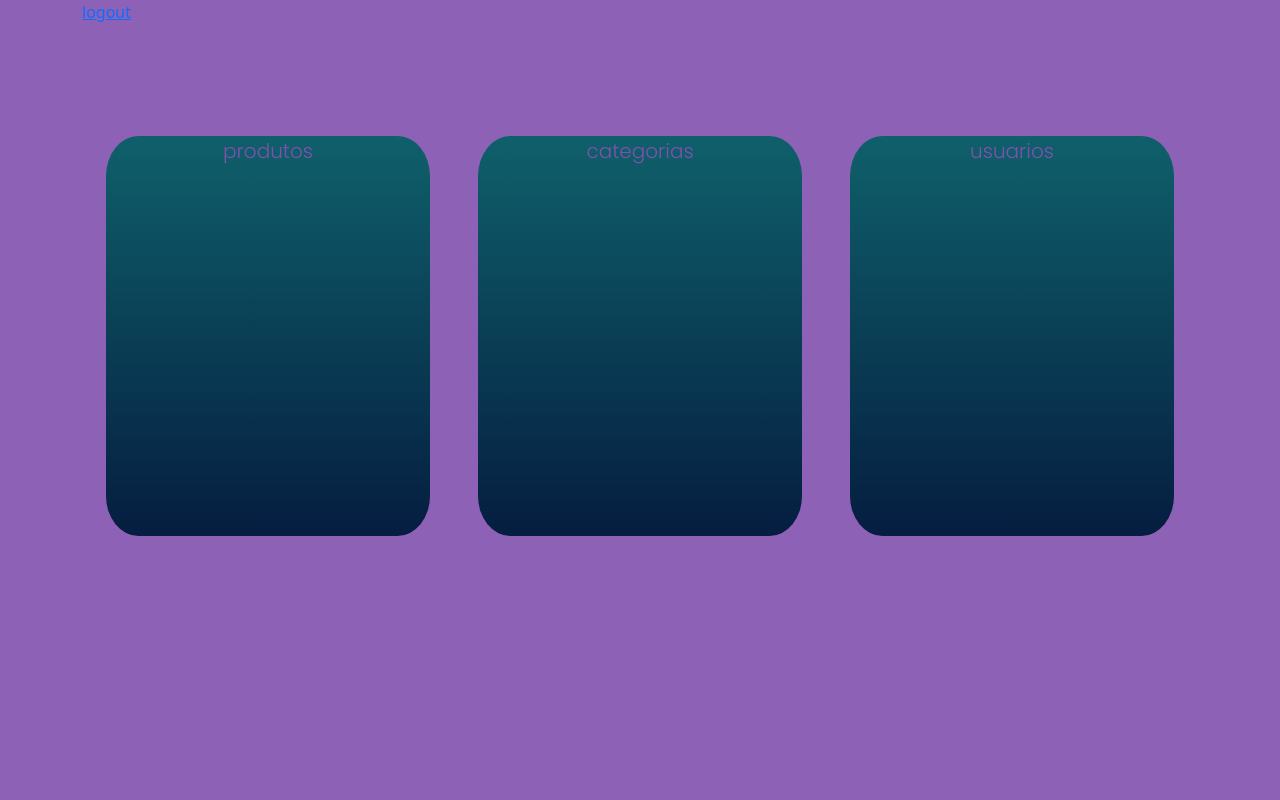
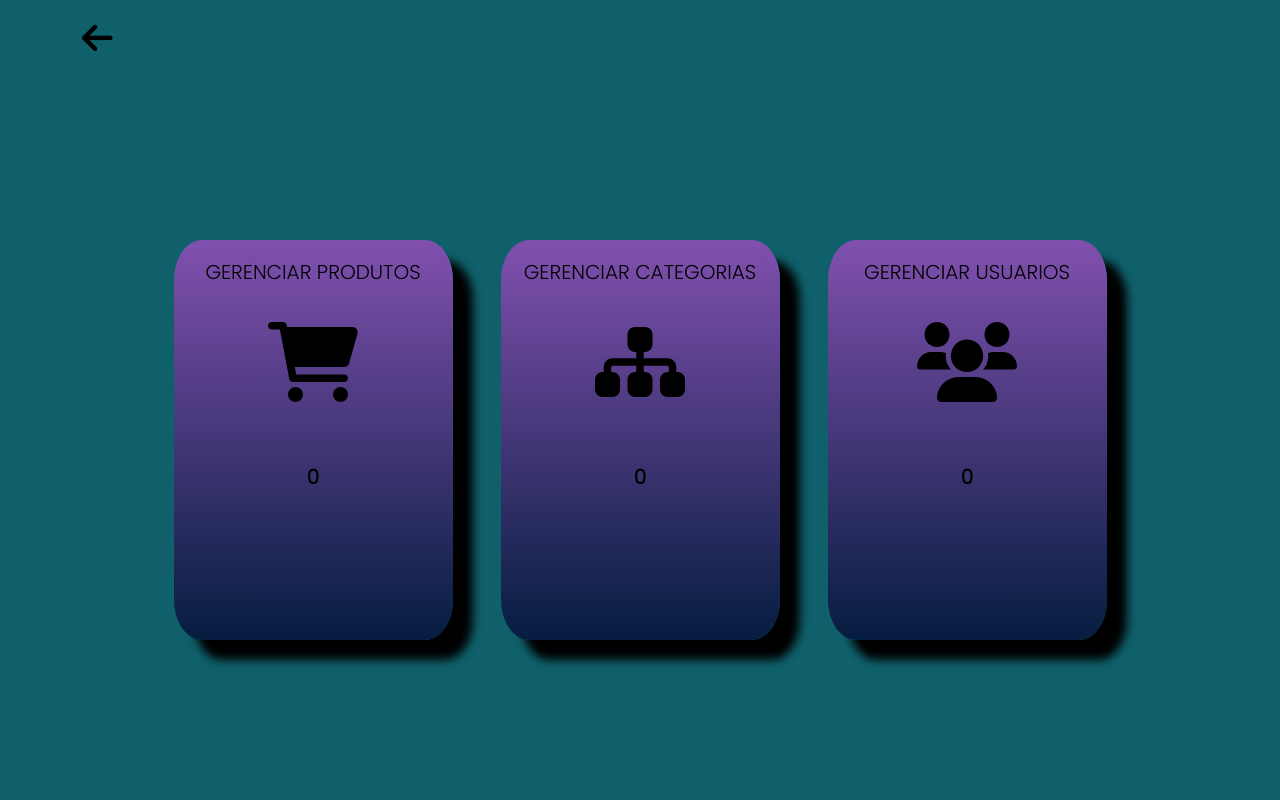
Before and after one commit to gabriellac2002/Artella, a PHP site: the page made by app/views/site/dashBoardAdm .html in a window 1280 px wide. Run offline with PHP 8.4, Linux system fonts and the light colour scheme.

Commit message:
Add Icons, botão logout e iniciando responsividade

```diff
--- a/app/views/site/dashBoardAdm .html
+++ b/app/views/site/dashBoardAdm .html
@@ -26,6 +26,8 @@
       rel="stylesheet"
     />
 
+    <link rel="stylesheet" href="../../../public/fontawesome/css/all.css" />
+
     <link rel="stylesheet" href="../../../public/css/styles.css" />
     <link rel="stylesheet" href="../../../public/css/dashBoardAdmStyle.css" />
 
@@ -34,13 +36,28 @@
   <body>
     <div class="container">
       <div class="topBar">
-        <a href="">logout</a>
+        <a href="">
+          <i class="fa-solid fa-arrow-left"></i>
+        </a>
       </div>
 
       <div class="cards-area text-universal">
-        <a href="#" class="cards mx-0 mx-lg-4"><p>produtos</p></a>
-        <a href="#" class="cards mx-0 mx-lg-4"><p>categorias</p></a>
-        <a href="#" class="cards mx-0 mx-lg-4"><p>usuarios</p></a>
+        <a href="#" class="cards mx-1 mx-lg-4 my-3 my-lg-0">
+          <h4>Gerenciar Produtos</h4>
+          <i class="fa-solid fa-cart-shopping"></i>
+          <p>0</p>
+        </a>
+        <a href="#" class="cards mx-1 mx-lg-4 my-3 my-lg-0">
+          <h4>Gerenciar categorias</h4>
+          <i class="fa-solid fa-sitemap"></i>
+          <p>0</p>
+        </a>
+
+        <a href="#" class="cards mx-1 mx-lg-4 my-3 my-lg-0">
+          <h4>Gerenciar usuarios</h4>
+          <i class="fa-solid fa-users"></i>
+          <p>0</p>
+        </a>
       </div>
     </div>
   </body>
--- a/public/css/dashBoardAdmStyle.css
+++ b/public/css/dashBoardAdmStyle.css
@@ -1,14 +1,18 @@
 body {
-  background-color: rgba(129, 80, 175, 0.9);
+  background-color: #0f606b;
 }
 
 .topBar {
   height: 10vh;
 }
-
+.topBar a i {
+  padding-top: 20px;
+  font-size: 35px;
+  color: #000;
+}
 .cards-area {
   width: 100%;
-  height: 40vw;
+  height: 90vh;
   display: flex;
   align-items: center;
   justify-content: center;
@@ -19,18 +23,47 @@ body {
 }
 
 .cards {
-  background-image: linear-gradient(#0f606b, #051d40);
-  width: 30%;
+  background-image: linear-gradient(#8150af, #051d40);
+  width: 25%;
   height: 50%;
   min-height: 400px;
-  min-width: 300px;
+  min-width: 250px;
   border-radius: 10%;
+  text-align: center;
+  box-shadow: 20px 20px 10px #000;
+}
+.cards h4 {
+  color: #000;
+  text-align: center;
+  font-size: 20px;
+  padding-top: 20px;
+  text-transform: uppercase;
 }
 .cards p {
-  color: #8150af;
-  text-align: center;
+  color: #000;
+  font-weight: bold;
 }
+
 .cards:hover {
   transform: scale(1.3);
-  box-shadow: 20px 20px 10px #051d40;
+  box-shadow: 20px 20px 20px #000;
 }
+
+.cards i {
+  color: #000;
+  font-size: 80px;
+  padding-top: 30px;
+  padding-bottom: 60px;
+}
+
+@media (max-width: 768px) {
+  .cards-area {
+    width: 100%;
+    height: 40vw;
+    display: inline-block;
+    text-align: center;
+  }
+  .cards {
+    display: inline-block;
+  }
+}
```
